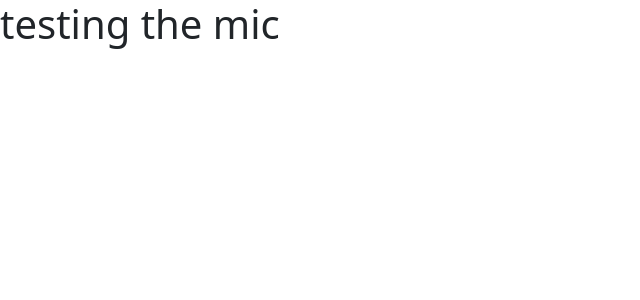
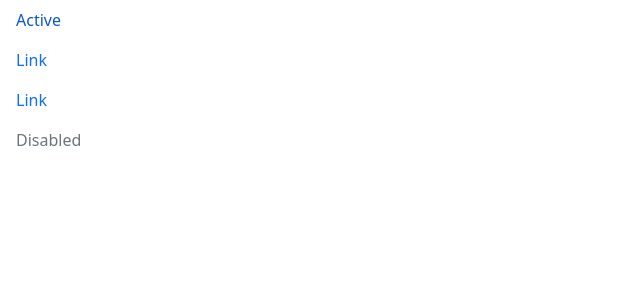
Before and after one commit to saharaviewpoint/user-dashboard, a React (Vite) app: page /admin in a window 1280 px wide. Shown: the top 300 px of the page, without its empty margins (0-640 px from the left). Built offline with nearby package versions, Linux system fonts and the light colour scheme.

Commit message:
corrections

```diff
--- a/index.html
+++ b/index.html
@@ -3,7 +3,7 @@
   <head>
     <meta charset="UTF-8" />
     <meta name="viewport" content="width=device-width, initial-scale=1.0" />
-    <link rel="stylesheet" href="./src/indgex.css">
+    <link rel="stylesheet" href="./src/index.css">
     <link rel="stylesheet" href="">
     <title>Saharaviewpointdev</title>
   </head>
--- a/layout/admindashboard.jsx
+++ b/layout/admindashboard.jsx
@@ -1,12 +1,25 @@
 import React from "react";
-import classes from "./admindashboard.module.css"
+import classes from "./admindashboard.module.css";
+import "bootstrap/dist/css/bootstrap.min.css";
+import "bootstrap/dist/js/bootstrap.min.js";
+import { Container, Row, Col } from "react-bootstrap";
+import Nav from "react-bootstrap/Nav";
 
-function AdminDashboard(){
-    return(
-        <h1>testing the mic</h1>
-    )
-
+function AdminDashboard() {
+  return (
+    <>
+      <section>
+        <Nav defaultActiveKey="/home" className="flex-column">
+          <Nav.Link href="/home">Active</Nav.Link>
+          <Nav.Link eventKey="link-1">Link</Nav.Link>
+          <Nav.Link eventKey="link-2">Link</Nav.Link>
+          <Nav.Link eventKey="disabled" disabled>
+            Disabled
+          </Nav.Link>
+        </Nav>
+      </section>
+    </>
+  );
 }
 
-
 export default AdminDashboard;
```
